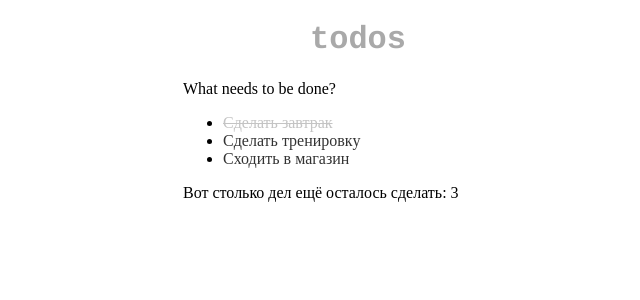
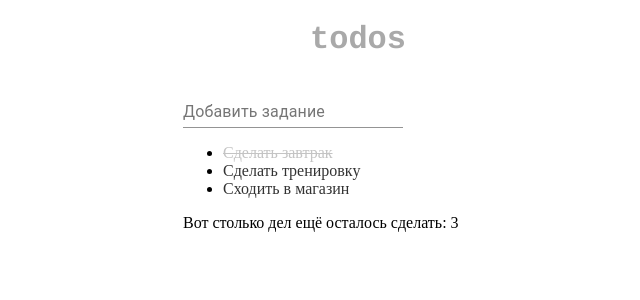
Before and after one commit to WebHeroSchool/Borozdin_todo, a React (Create React App) app: page / in a window 1280 px wide. Shown: the top 300 px of the page, without its empty margins (282-922 px from the left). Built offline with nearby package versions, Linux system fonts and the light colour scheme.

Commit message:
Добавлен компонент Material UI

```diff
--- a/src/components/InputItem/InputItem.js
+++ b/src/components/InputItem/InputItem.js
@@ -1,6 +1,8 @@
 import React from 'react';
 import TextField from '@material-ui/core/TextField';
 
-const InputItem = () => (<div>What needs to be done?</div>);
+const InputItem = () => (<div>
+  <TextField id="standard-basic" label="Добавить задание" />
+</div>);
 
 export default InputItem;
```
